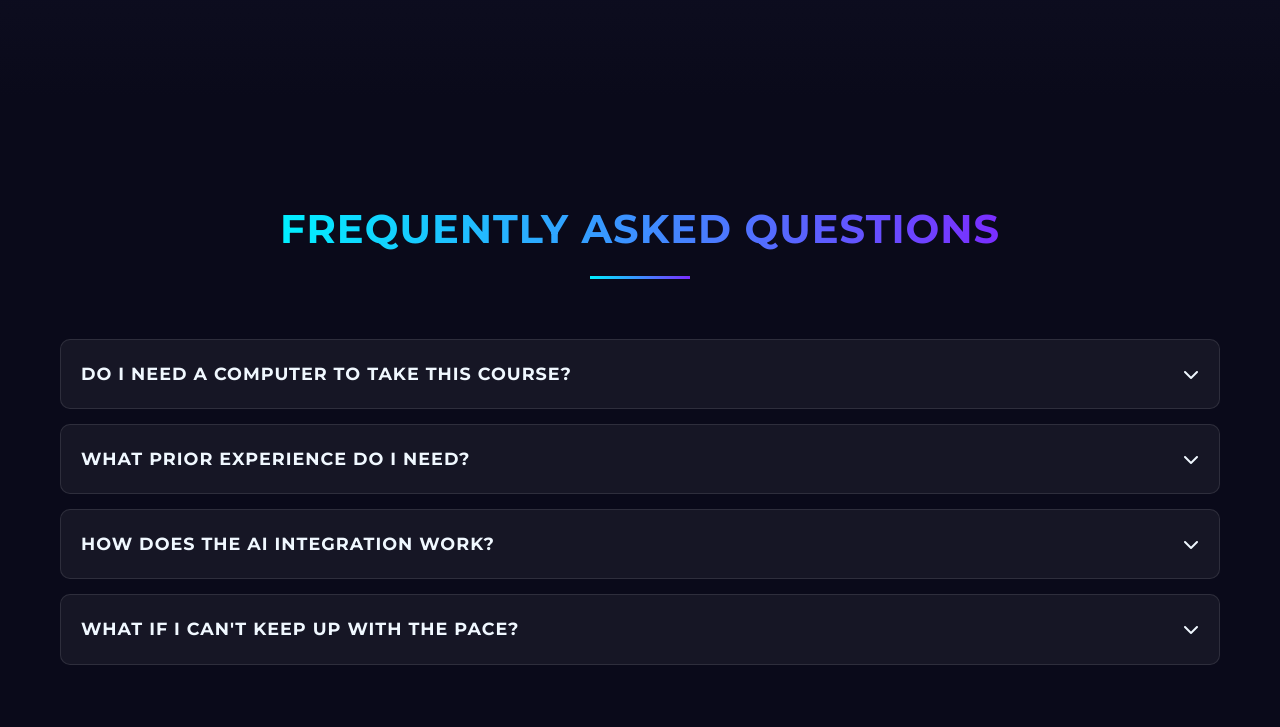
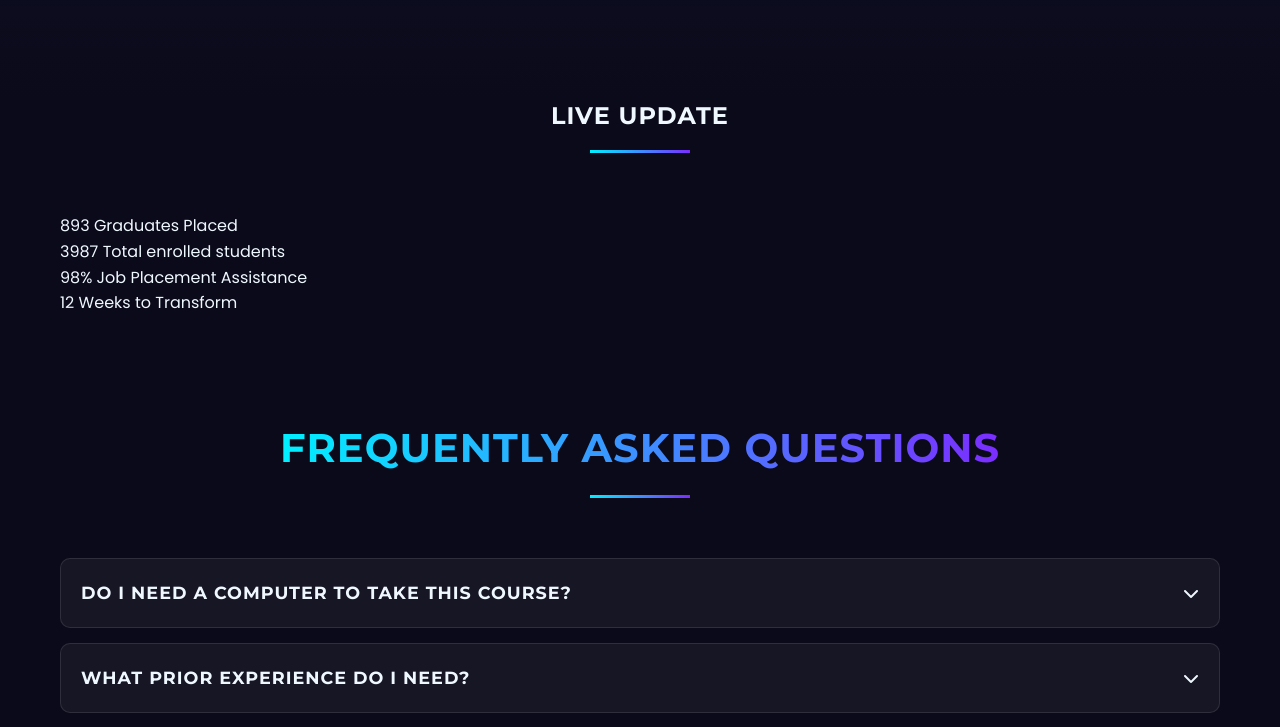
Before and after one commit to nilbite7/web-ai-devmastery, a plain HTML site: page index.html in a window 1280 px wide. Shown: the part 4195-4922 px from the top of the page. Drawn offline with Linux system fonts and the light colour scheme.

Commit message:
Update index.html

```diff
--- a/index.html
+++ b/index.html
@@ -1003,6 +1003,29 @@ body {
             </div>
         </div>
     </section>
+    <section class="stats">
+        <div class="container">
+            <h2 class="section-title">Live Update</h2>
+            <div class="stats-grid">
+                <div class="stat-item">
+                    <span class="stat-number">893</span>
+                    <span>Graduates Placed</span>
+                </div>
+                <div class="stat-item">
+                    <span class="stat-number">3987</span>
+                    <span>Total enrolled students</span>
+                </div>
+                <div class="stat-item">
+                    <span class="stat-number">98%</span>
+                    <span>Job Placement Assistance</span>
+                </div>
+                <div class="stat-item">
+                    <span class="stat-number">12</span>
+                    <span>Weeks to Transform</span>
+                </div>
+            </div>
+        </div>
+    </section>
 
     <!-- FAQ Section -->
     <section class="faq">
```
